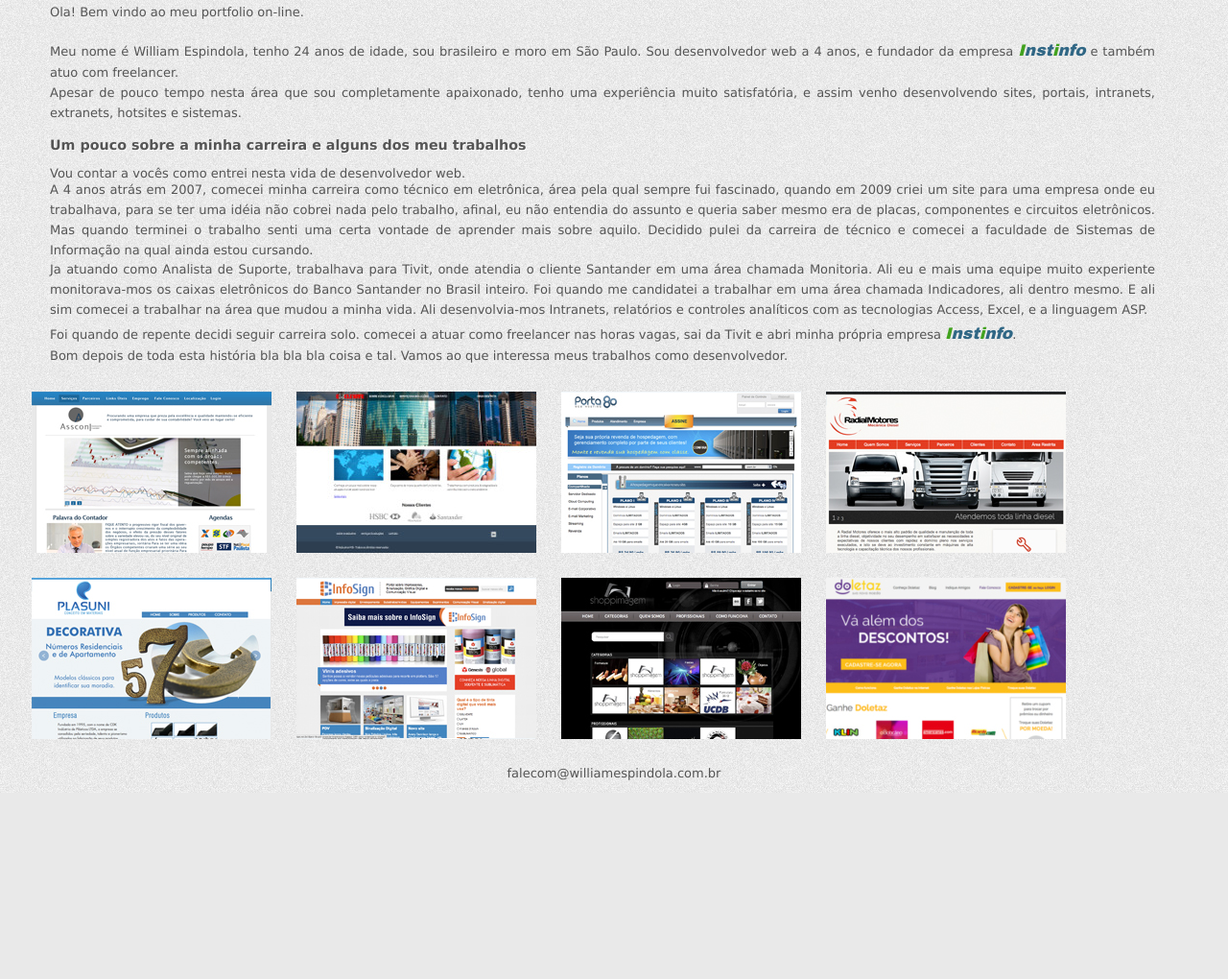
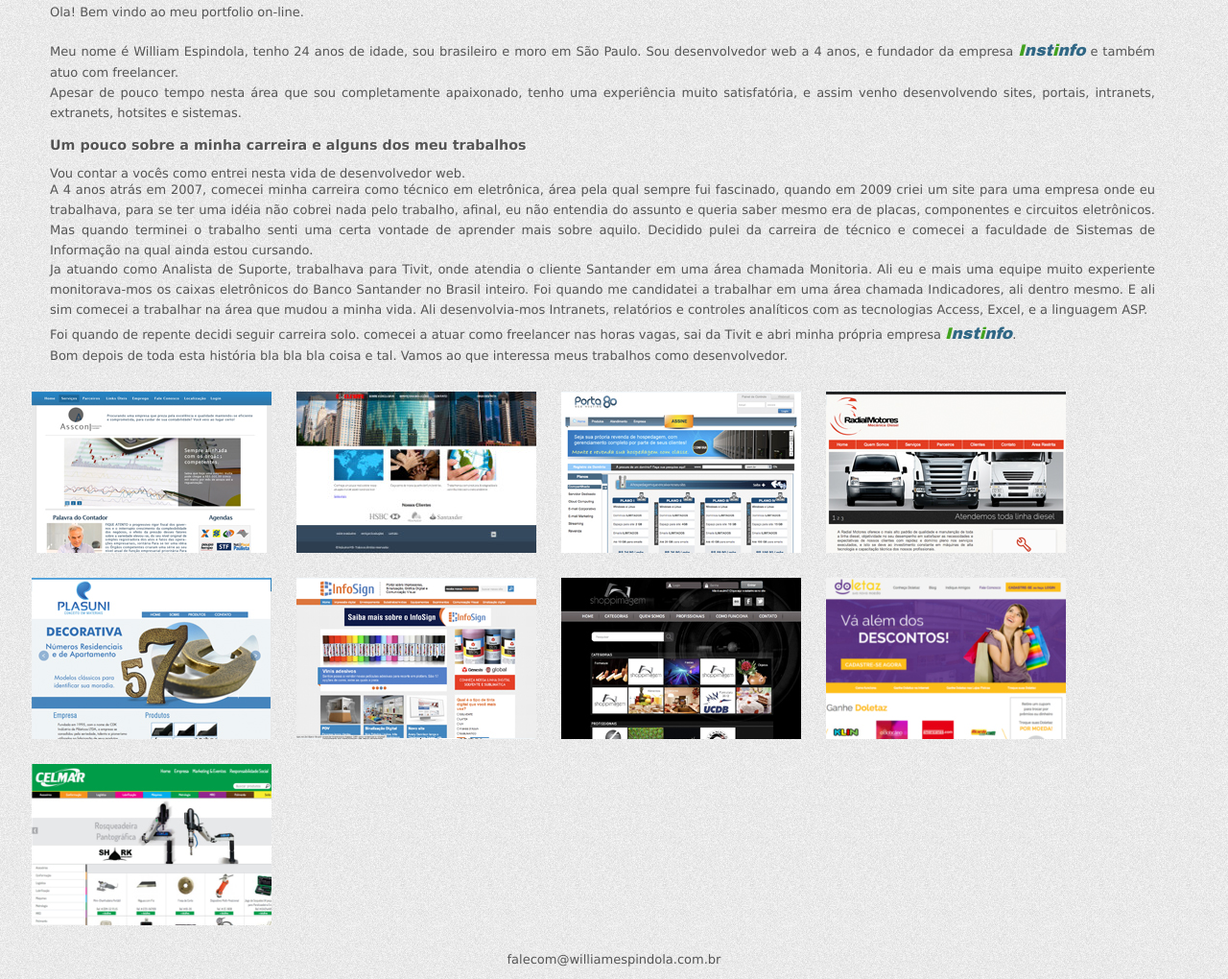
Before and after one commit to williamespindola/williamespindola, a plain HTML site: page index.html in a window 1280 px wide. Shown: the part 112-1132 px from the top of the page at 96% size. Before the commit the page ends 938 px from the top, so only its background shows below. Drawn offline with Linux system fonts and the light colour scheme.

Commit message:
add new work
add work imagem in html and change imagem to jpg

```diff
--- a/index.html
+++ b/index.html
@@ -77,6 +77,10 @@
                 <li>
                     <a href="http://doletaz.com.br" title="Doletaz"><img src="img/work11.jpg" alt=""></a>
                 </li>
+                <li>
+                    <a href="http://celmar.com/" title="Celmar"><img
+                        src="img/work12.jpg" alt=""></a>
+                </li>
             </ul>
         </section>
 
```
Also changed, not shown: img/work12.jpg (added), img/work12.png (deleted).
